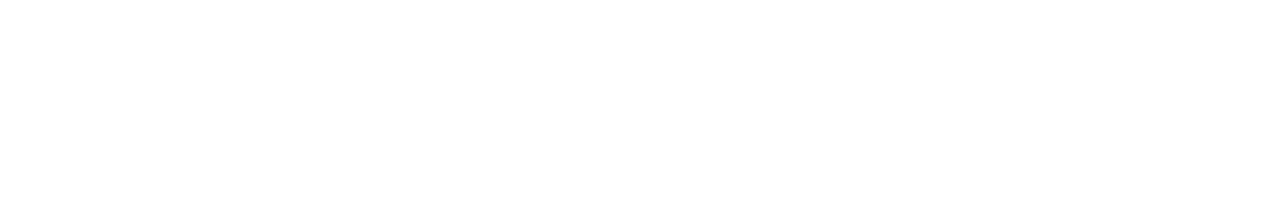
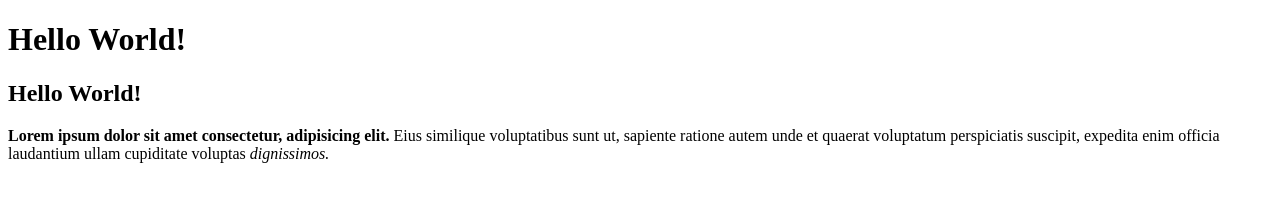
Before and after one commit to franco-hobel/HTML-Boilerplate, a plain HTML site: page index.html in a window 1280 px wide. Drawn offline with Linux system fonts and the light colour scheme.

Commit message:
Added Paragraph and Titles.

```diff
--- a/index.html
+++ b/index.html
@@ -4,4 +4,9 @@
         <meta charset="UTF-8">
         <title>My First Webpage</title>
     </head>
+    <body>
+        <h1>Hello World!</h1>
+        <h2>Hello World!</h2>
+        <p><strong>Lorem ipsum dolor sit amet consectetur, adipisicing elit.</strong> Eius similique voluptatibus sunt ut, sapiente ratione autem unde et quaerat voluptatum perspiciatis suscipit, expedita enim officia laudantium ullam cupiditate voluptas <em>dignissimos.</em></p>
+    </body>
 </html>
```
